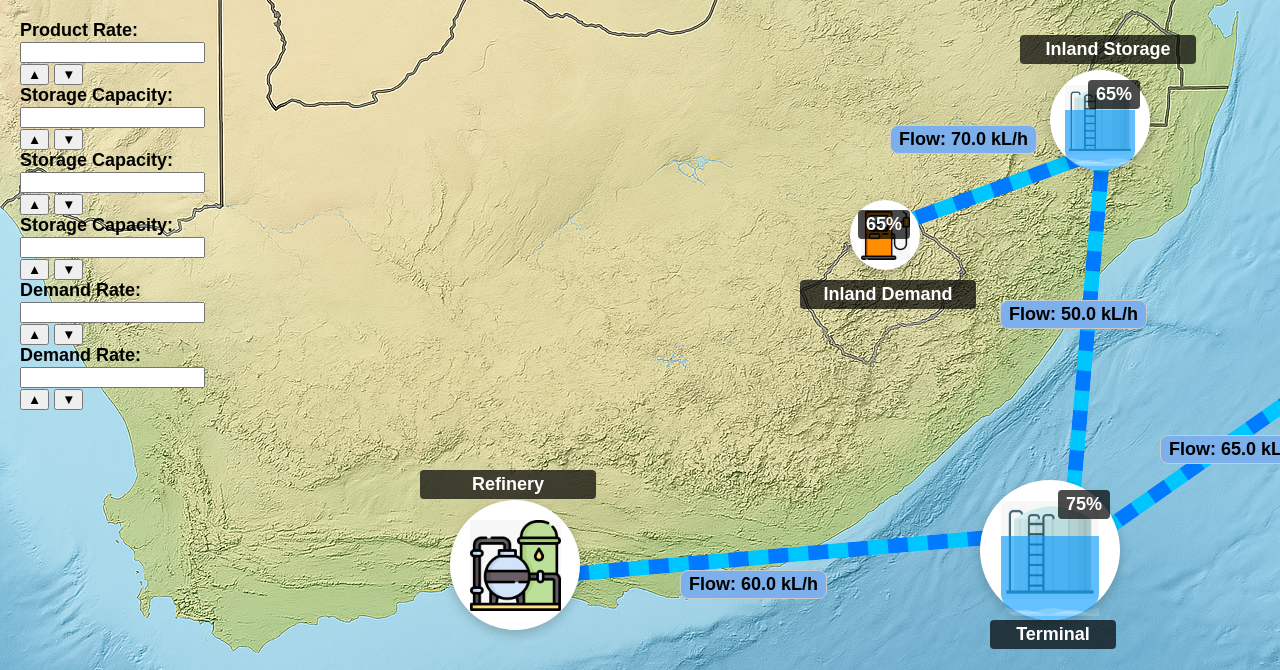
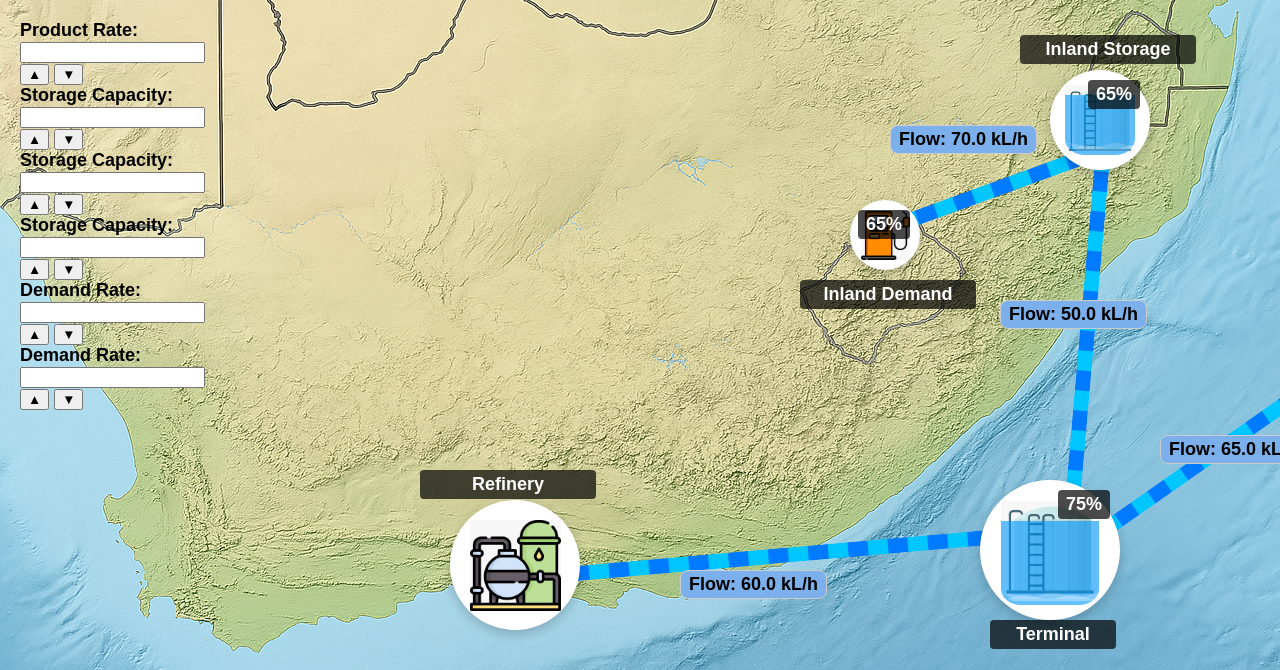
Before and after one commit to Momo-2689/Oil, a Flask app: page / in a window 1280 px wide. Shown: the part 130-800 px from the top of the page. Run offline with Flask 3, Linux system fonts and the light colour scheme.

Commit message:
Fixed more stuff

```diff
--- a/templates/index.html
+++ b/templates/index.html
@@ -92,7 +92,7 @@
       color: white;
       font-size: 18px;
       border-radius: 4px;
-      z-index: 2;
+      z-index: 5;
       pointer-events: none;
     }
 
@@ -195,7 +195,7 @@
     .liquid-container {
       position: absolute;
       left: 50%;
-      bottom: 0;
+      bottom: 15px; /* Move the bottom of the animation up by 15px */
       transform: translateX(-50%);
       width: 70%;
       height: 100%;
@@ -213,7 +213,7 @@
       height: 0;
       background: #0099ff;
       transition: height 1s ease-in-out;
-      border-radius: 0 0 60px 60px / 0 0 32px 32px;
+      border-radius: 0 0 20px 20px / 0 0 16px 16px;
       opacity: 0.6;
       z-index: 3;
     }
```
